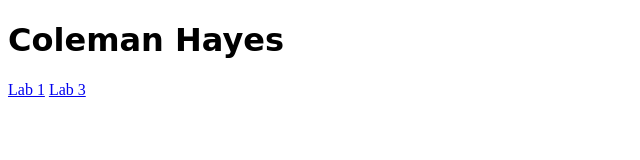
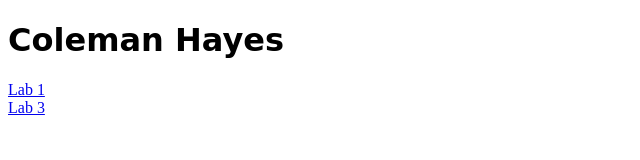
Before and after one commit to jchayes24/jchayes24.github.io, a plain HTML site: page index.html in a window 1280 px wide. Shown: the full height of the page, 0-640 px from the left. Drawn offline with Linux system fonts and the light colour scheme; a web font is replaced by a local one.

Commit message:
Update index.html

```diff
--- a/index.html
+++ b/index.html
@@ -10,7 +10,7 @@
   <h1>Coleman Hayes</h1>
 
 </body>
-<a href="https://jchayes24.github.io/lab_1">Lab 1</a>
+<a href="https://jchayes24.github.io/lab_1">Lab 1</a><br>
 <a href="https://jimramsden.com/">Lab 3</a>
 
 
```
